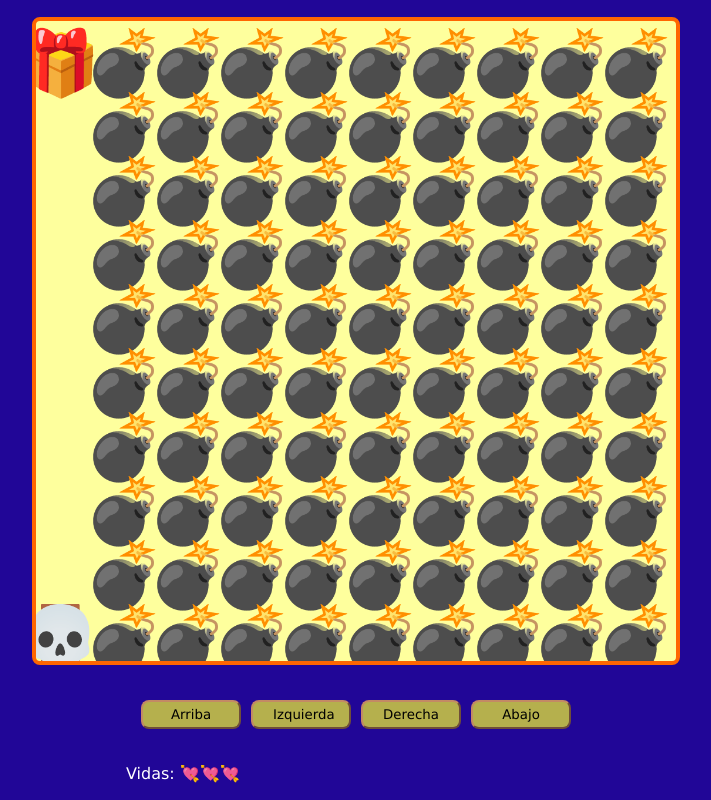
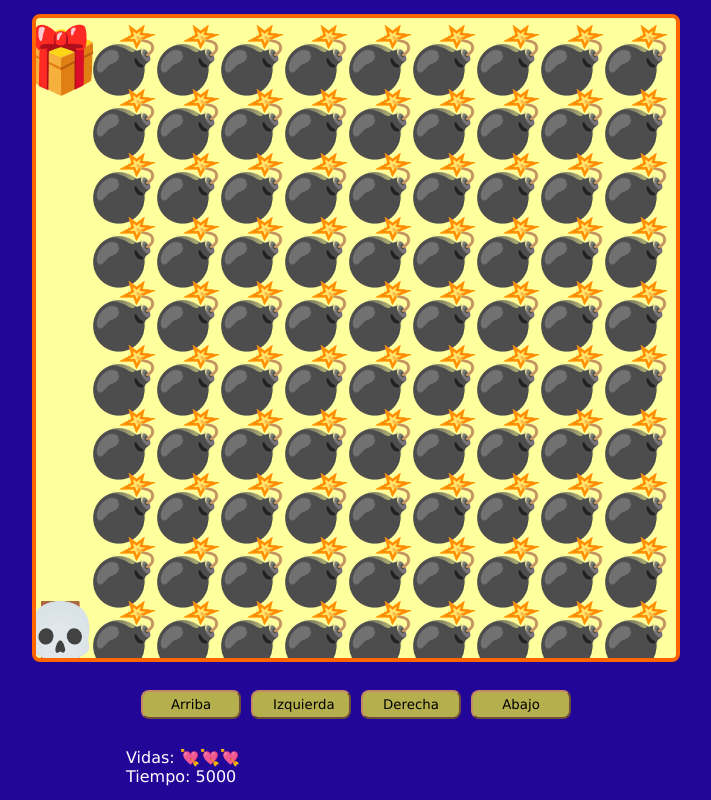
Before and after one commit to JuanDiSilva/juego-bombas-javaScript, a plain HTML site: page index.html in a window 1280 px wide. Shown: the whole page, without its empty margins (284-995 px from the left). Drawn offline with Linux system fonts and the light colour scheme.

Commit message:
creacion funcion tiempo

```diff
--- a/index.html
+++ b/index.html
@@ -20,6 +20,7 @@
 
         <div class="mensajes">
             <p>Vidas: <span id="vidas"></span></p>
+            <p>Tiempo: <span id="time"></span></p>
         </div>
       </div>
       <script src="./java/maps.js"></script>
--- a/java/game.js
+++ b/java/game.js
@@ -7,6 +7,7 @@ const botonIzquierda = document.querySelector('#left');
 const botonDerecha = document.querySelector('#right');
 const botonAbajo = document.querySelector('#down');
 const spanLives = document.querySelector('#vidas');
+const spanTime = document.querySelector('#time');
 
 //Constantes let scope
 //Se define una variables let para el tamaño de canvas, size
@@ -14,6 +15,10 @@ let canvasSize;
 let elementosSize;
 let nivel = 0;
 let vidas = 3;
+
+let tiempoInicio;
+let timepoJugador;
+let tiempoIntervalo;
 
 //Creacion constantes posicion usuario
 const jugadorPosicion = {
@@ -71,6 +76,13 @@ function inicioGame()
       return;
     }
 
+    if(!tiempoInicio)
+    {
+        //Date.now() devuelve el numero de miliseguendos entre 00
+        tiempoInicio = Date.now();
+        console.log("tiempo:" + tiempoInicio);
+        tiempoIntervalo = setInterval(mostrarTiempo, 100);
+    }
     //.trim elimina espacios al string al comienzo y final, .split divide el string en arrays
     const mapFilas = map.trim().split('\n');
 
@@ -167,6 +179,7 @@ function nivelFallido()
     {
        nivel = 0;
        vidas = 3;
+       tiempoInicio = undefined;
     }
 
     jugadorPosicion.x = undefined;
@@ -177,6 +190,7 @@ function nivelFallido()
 function juegoGanado()
 {
     console.log('!GAME OVER');
+    clearInterval(tiempoIntervalo);
 }
 //Funcion para mostrar el numero de vidas
 function mostrarVidas()
@@ -184,6 +198,11 @@ function mostrarVidas()
     const heartsArray = Array(vidas).fill(emojis['HEART']);
     spanLives.innerHTML = "";
     heartsArray.forEach(heart => spanLives.append(heart));
+}
+//Funcion para mostar el tiempo en pantalla
+function mostrarTiempo()
+{
+    spanTime.innerHTML = Date.now() - tiempoInicio;
 }
 //Bloque movimiento por teclas y botones html
 //Al pulsar las teclas
```
